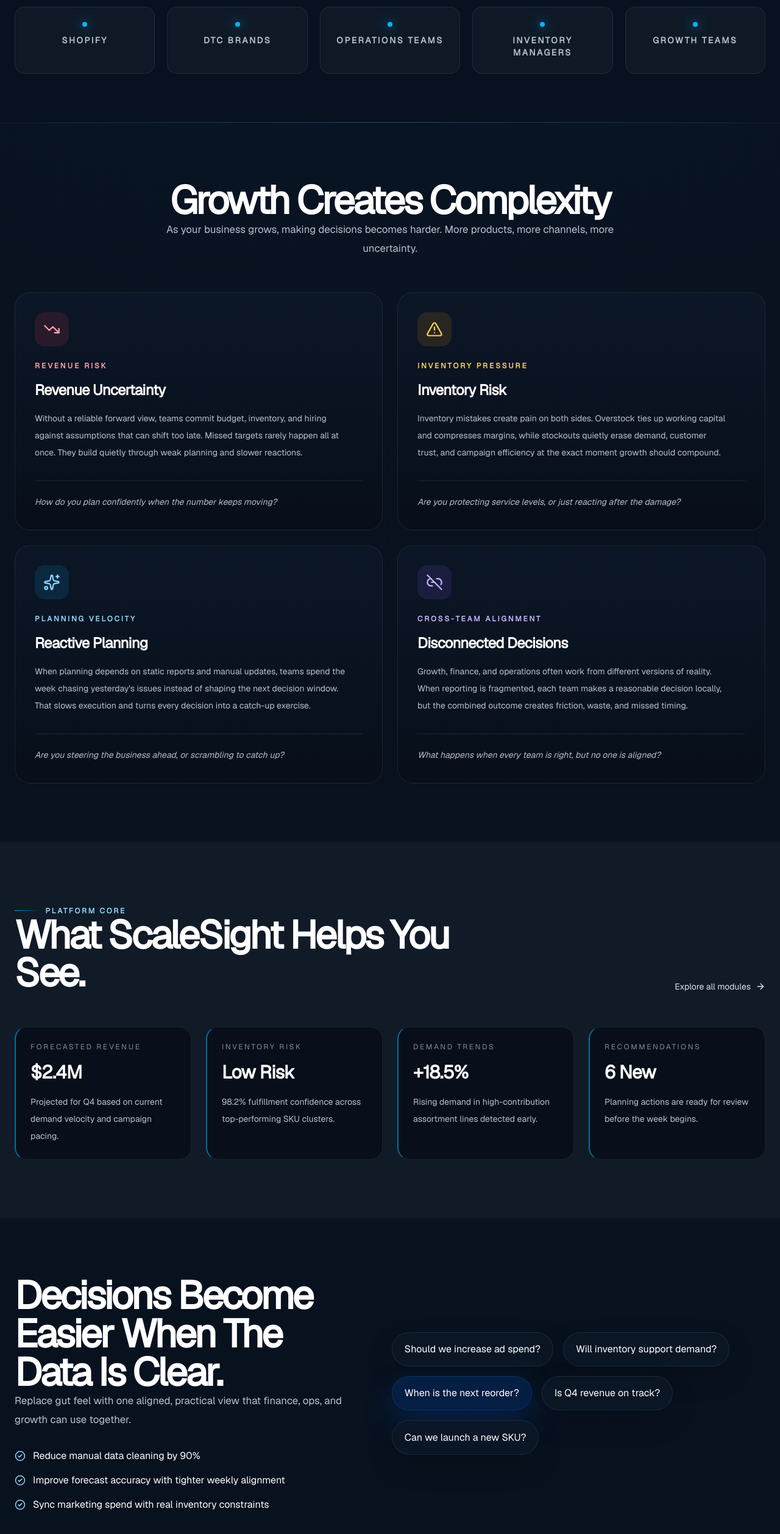
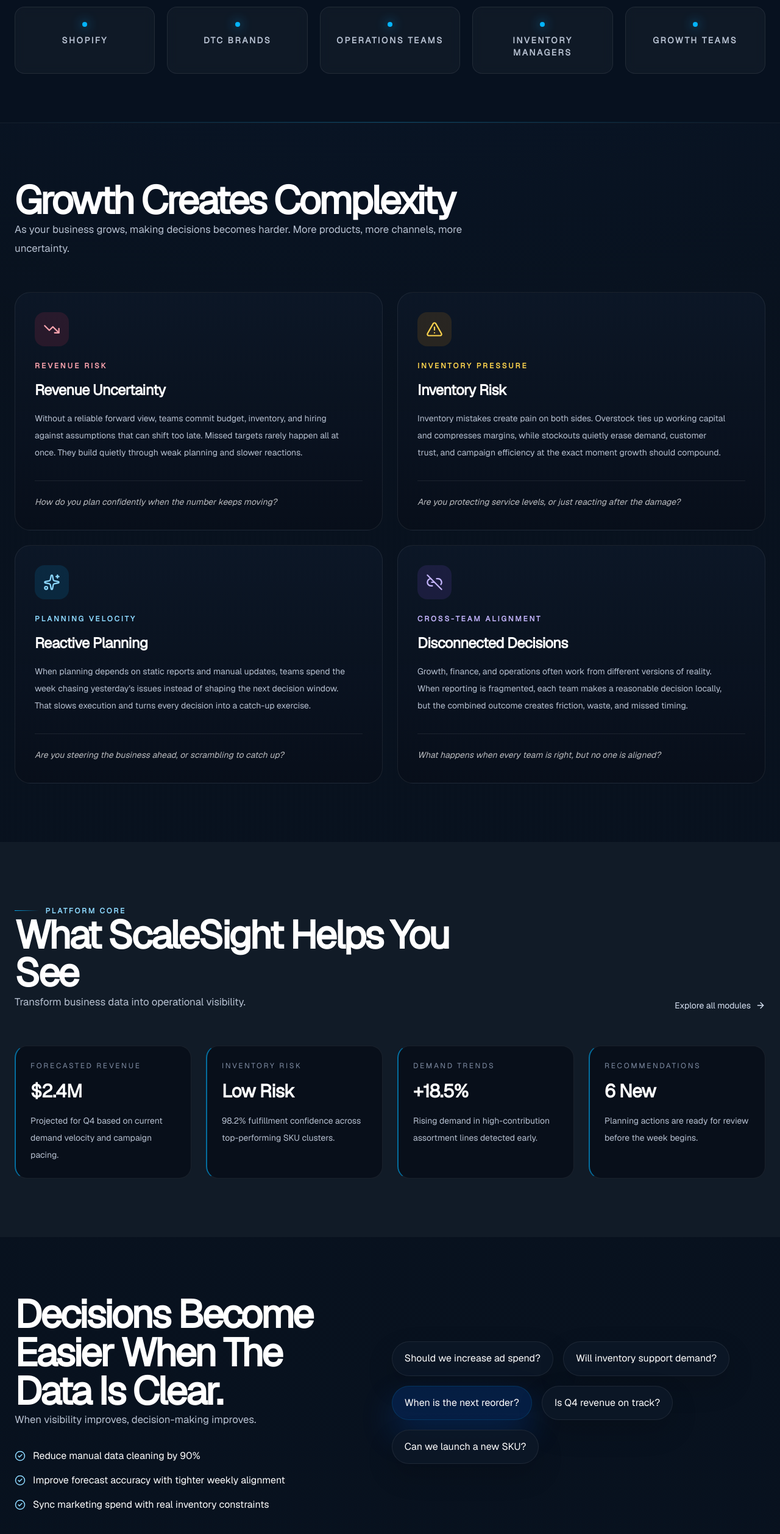
Before and after one commit to ArmanMehdi51214/scalesight_website, a Next.js app: page / in a window 1280 px wide. Shown: the part 1365-3881 px from the top of the page at 61% size. Built offline with nearby package versions, Linux system fonts and the light colour scheme.

Commit message:
done section 4

```diff
--- a/app/page.tsx
+++ b/app/page.tsx
@@ -238,7 +238,6 @@
         <section className="px-6 py-24">
           <div className="mx-auto max-w-7xl">
             <SectionHeader
-              align="center"
               title="Growth Creates Complexity"
               copy="As your business grows, making decisions becomes harder. More products, more channels, more uncertainty."
             />
@@ -296,7 +295,8 @@
             <div className="flex flex-col gap-8 md:flex-row md:items-end md:justify-between">
               <SectionHeader
                 eyebrow="Platform Core"
-                title="What ScaleSight Helps You See."
+                title="What ScaleSight Helps You See"
+                copy="Transform business data into operational visibility."
               />
               <a
                 className="inline-flex items-center gap-2 text-sm font-medium text-[#8dd9ff] transition hover:text-white"
@@ -330,7 +330,7 @@
             <div>
               <SectionHeader
                 title="Decisions Become Easier When The Data Is Clear."
-                copy="Replace gut feel with one aligned, practical view that finance, ops, and growth can use together."
+                copy="When visibility improves, decision-making improves."
               />
 
               <div className="mt-8 space-y-4">
```
